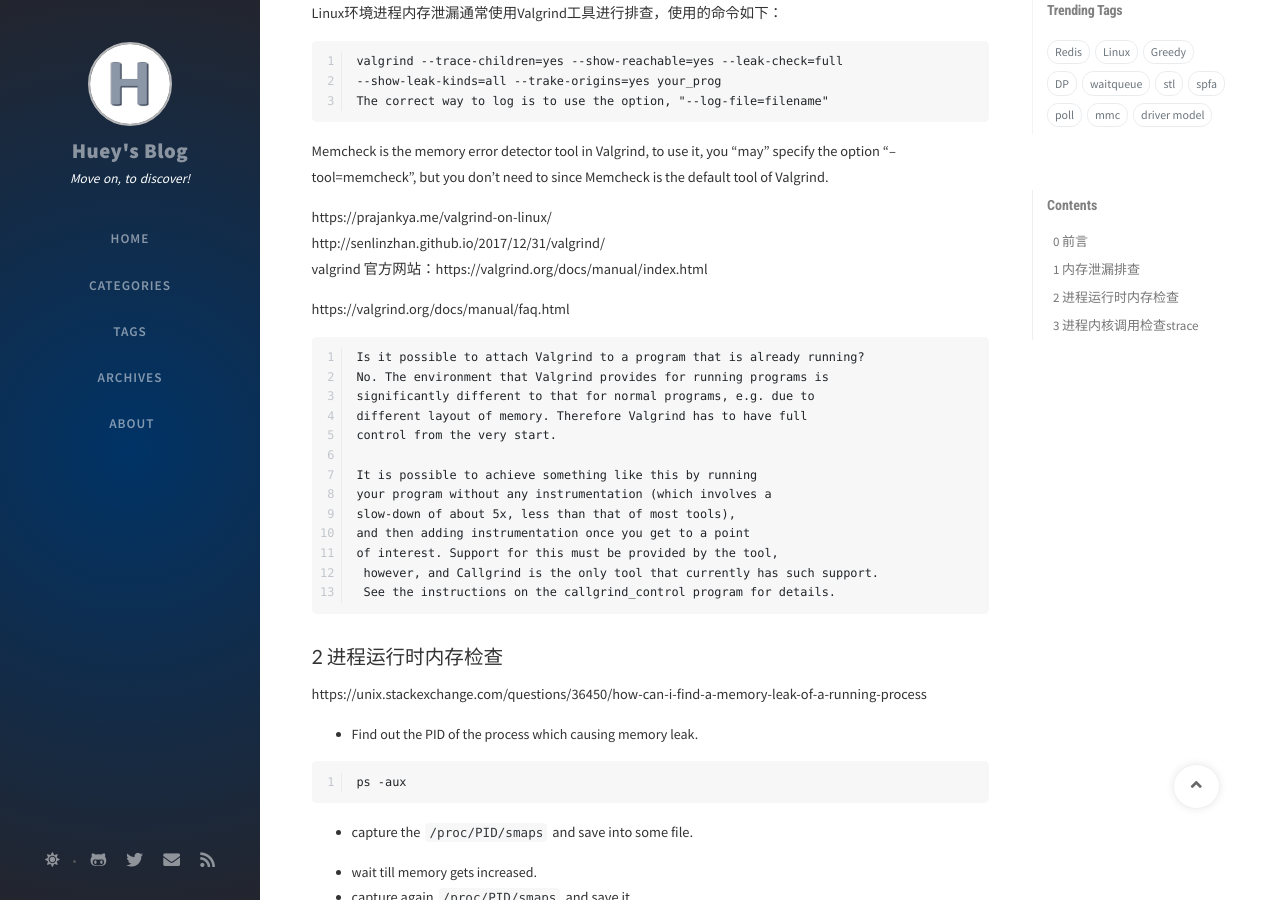
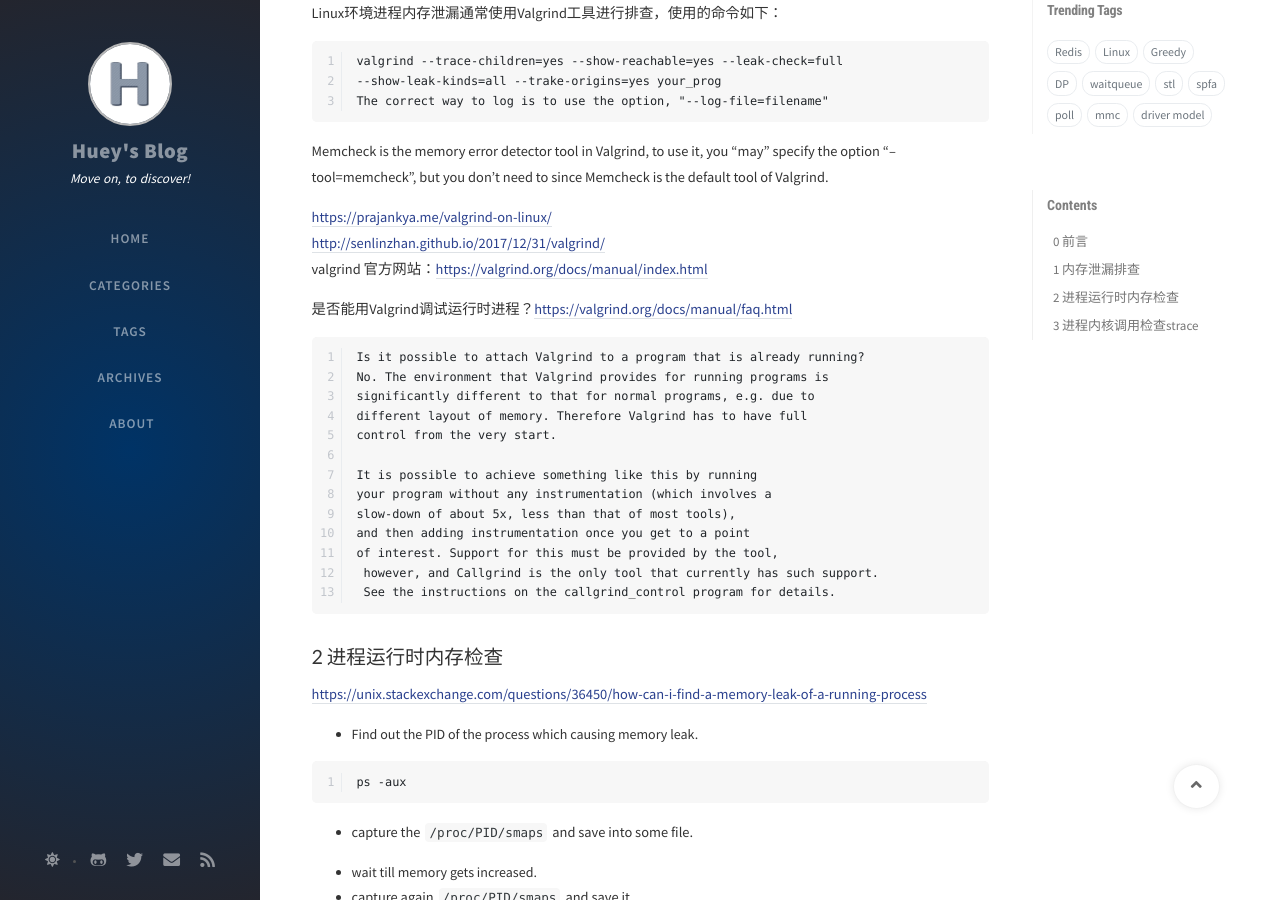
Before and after one commit to hughesxu/hughesxu.github.io, a Jekyll site: the page built from _posts/2022-05-08-Linux_Process_Memory_Detect.markdown, in a window 1280 px wide and 900 px high, scrolled down 312 px. Built offline with Jekyll 4.4.1, drawn with Linux system fonts in a browser that asks for light colours; nearby versions of some CDN libraries; comment, search, counter and statistics services are not loaded.

Commit message:
_posts: update 2022-05-08-Linux_Process_Memory_Detect.markdown

````diff
--- a/_posts/2022-05-08-Linux_Process_Memory_Detect.markdown
+++ b/_posts/2022-05-08-Linux_Process_Memory_Detect.markdown
@@ -22,13 +22,13 @@ The correct way to log is to use the option, "--log-file=filename"
 
 Memcheck is the memory error detector tool in Valgrind, to use it, you "may" specify the option "--tool=memcheck", but you don't need to since Memcheck is the default tool of Valgrind.
 
-https://prajankya.me/valgrind-on-linux/
-http://senlinzhan.github.io/2017/12/31/valgrind/
-valgrind 官方网站：https://valgrind.org/docs/manual/index.html
+[https://prajankya.me/valgrind-on-linux/](https://prajankya.me/valgrind-on-linux/)
+[http://senlinzhan.github.io/2017/12/31/valgrind/](http://senlinzhan.github.io/2017/12/31/valgrind/)
+valgrind 官方网站：[https://valgrind.org/docs/manual/index.html](https://valgrind.org/docs/manual/index.html)
 
 
 
-https://valgrind.org/docs/manual/faq.html
+是否能用Valgrind调试运行时进程？[https://valgrind.org/docs/manual/faq.html](https://valgrind.org/docs/manual/faq.html)
 ```
 Is it possible to attach Valgrind to a program that is already running?
 No. The environment that Valgrind provides for running programs is
@@ -49,7 +49,7 @@ of interest. Support for this must be provided by the tool,
 
 ## 2 进程运行时内存检查
 
-https://unix.stackexchange.com/questions/36450/how-can-i-find-a-memory-leak-of-a-running-process
+[https://unix.stackexchange.com/questions/36450/how-can-i-find-a-memory-leak-of-a-running-process](https://unix.stackexchange.com/questions/36450/how-can-i-find-a-memory-leak-of-a-running-process)
 
 - Find out the PID of the process which causing memory leak.
 
@@ -79,7 +79,7 @@ strings outputfile.dump
 
 ### RES内存
 
-https://stackoverflow.com/questions/23077525/resident-memory-increase-while-valgrind-not-showing-any-leaks
+[https://stackoverflow.com/questions/23077525/resident-memory-increase-while-valgrind-not-showing-any-leaks](https://stackoverflow.com/questions/23077525/resident-memory-increase-while-valgrind-not-showing-any-leaks)
 ```
 The heap is part of your "res" memory, so if you have something
 that allocates x MB of heap memory, then releases it, unless
@@ -92,4 +92,4 @@ but for this discussion, this picture is valid).
 
 ## 3 进程内核调用检查strace
 
-https://wangchujiang.com/linux-command/c/strace.html
+[https://wangchujiang.com/linux-command/c/strace.html](https://wangchujiang.com/linux-command/c/strace.html)
````
Also changed, not shown: README.md.
